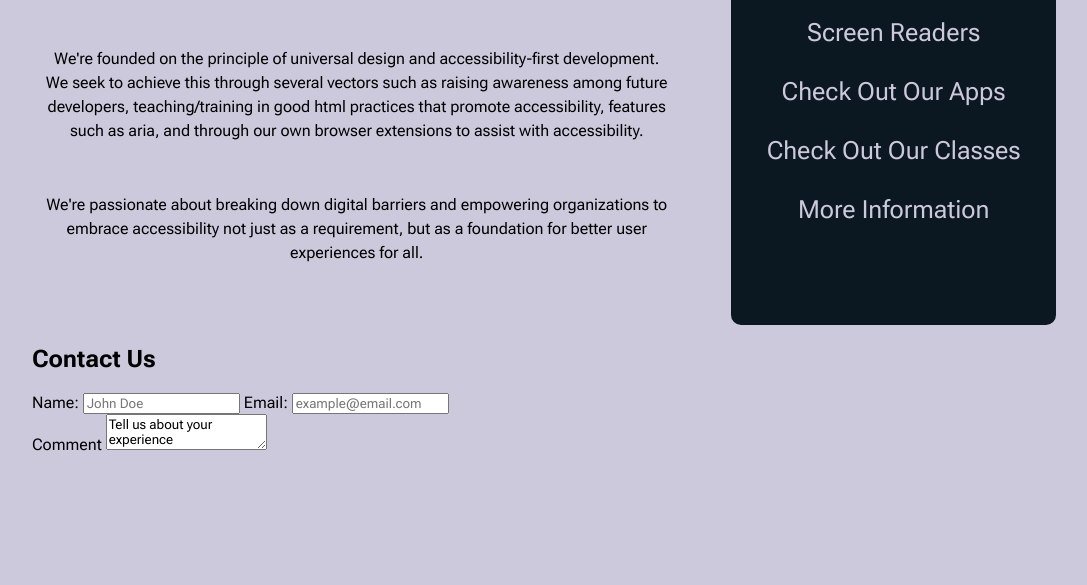
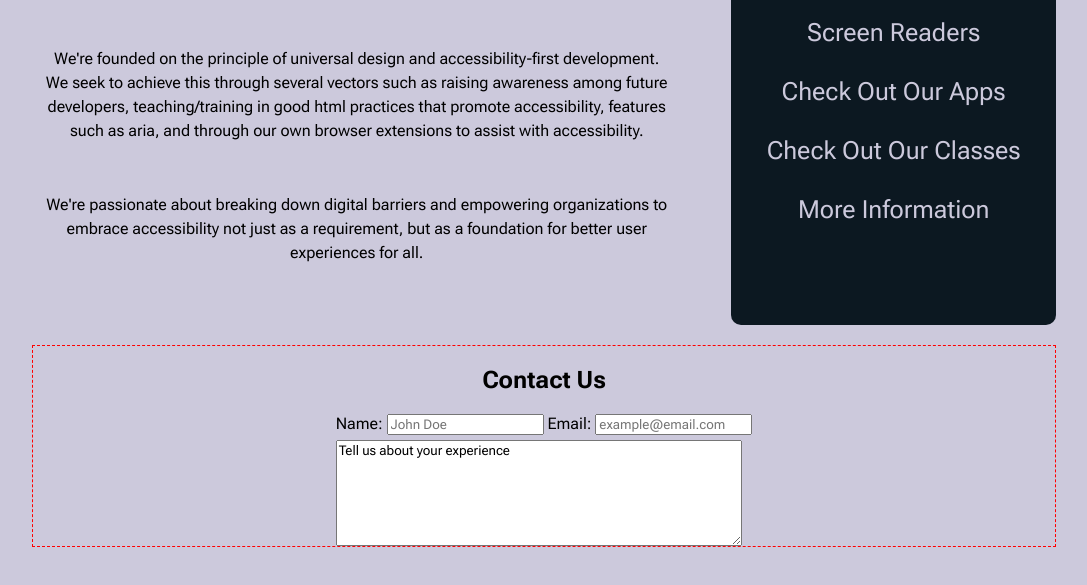
Before and after one commit to Defnar/accessibility-lab, a plain HTML site: page index.html in a window 1280 px wide. Shown: the part 655-1240 px from the top of the page, without its empty margins (96-1183 px from the left). Before the commit the page ends 1189 px from the top, so only its background shows below. Drawn offline with Linux system fonts and the light colour scheme.

Commit message:
comment area fixed up with flex, better oganization

```diff
--- a/index.html
+++ b/index.html
@@ -87,7 +87,7 @@
     </main>
     <section id="contact">
       <h2>Contact Us</h2>
-      <form>
+      <form id="contact-form">
         <div id="name-email">
           <label for="name">Name: </label>
           <input
@@ -107,7 +107,6 @@
             name="email"
           />
         </div>
-        <label for="comment">Comment</label>
         <textarea required aria-required="true" id="comment" name="comment">
 Tell us about your experience</textarea
         >
--- a/style.css
+++ b/style.css
@@ -130,3 +130,23 @@
 #about p{
   margin-bottom: 50px;
 }
+
+
+#contact {
+  display: flex;
+  flex-direction: column;
+  border: 1px dashed red;
+  margin-top: 20px;
+  align-items: center;
+}
+
+#contact-form{
+display: flex;
+flex-direction: column;
+}
+
+#comment{
+  width: 400px;
+  height: 100px;
+  margin-top: 5px;
+}
```
